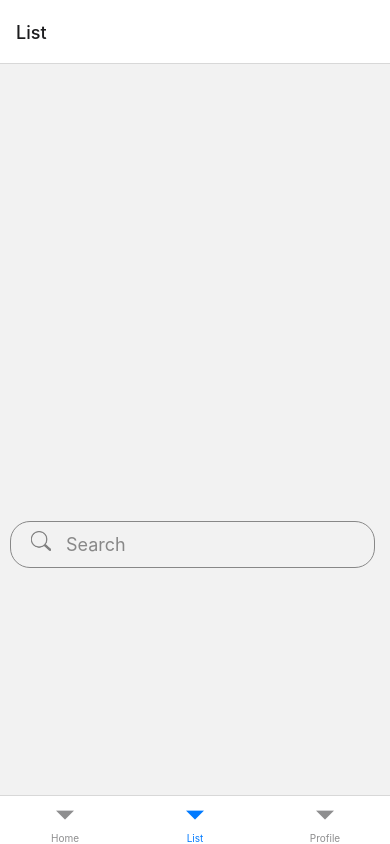
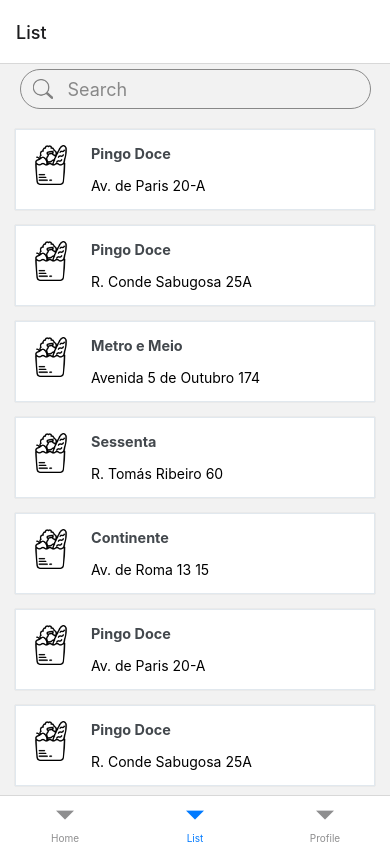
Before and after one commit to benedictekh/User-Centered-Design, a React Native app: screen /List in a window 390 px wide. Built offline with nearby package versions, Linux system fonts and the light colour scheme.

Commit message:
Fixed searchbar

```diff
--- a/components/ListScreen.jsx
+++ b/components/ListScreen.jsx
@@ -5,11 +5,12 @@
 
 export default function ListScreen() {
     return (
+        // <View>
         <ScrollView>
-        <View style={{ flex: 1, flexDirection: 'row',  alignItems: 'center' }}>
+        <View style={{ flex: 1, flexDirection: 'column',  alignItems: 'center' }}>
         <Searchbar />
         <ShopsList />
-      </View>
+        </View>
       </ScrollView>
     );
   }
--- a/components/Searchbar.jsx
+++ b/components/Searchbar.jsx
@@ -4,7 +4,6 @@
 export default function Searchbar() {
     let image_path = require('../assets/search.png');
   return (
-    <View>
      <View style={styles.searchfield}>
      <Image source={image_path} style={{width:20, height:20, marginTop: -3}}/>
       <TextInput
@@ -15,7 +14,6 @@
       >
       </TextInput>
     </View>
-  </View>
   );
 }
 
@@ -25,14 +23,15 @@
         flexDirection: 'row',
         alignContent: "center",
         margin: 5,
-        marginLeft: 10,
+        // marginLeft: 10,
         borderWidth: 1,
         padding: 12,
-        paddingLeft: 20,
-        paddingRight: 20,
+        // paddingLeft: 20,
+        // paddingRight: 20,
         borderRadius: 20,
         borderColor: '#888888',
         height: 40,
+        width: "90%"
     },
     formField: {
         width: "70%",
```
